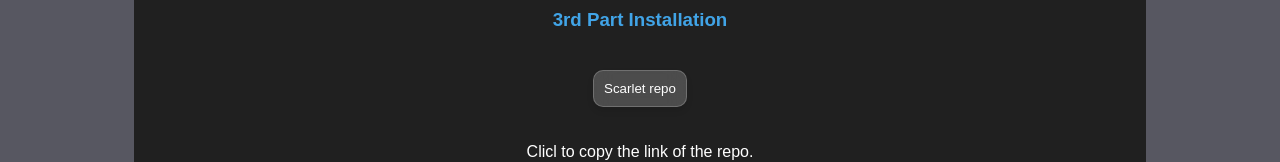
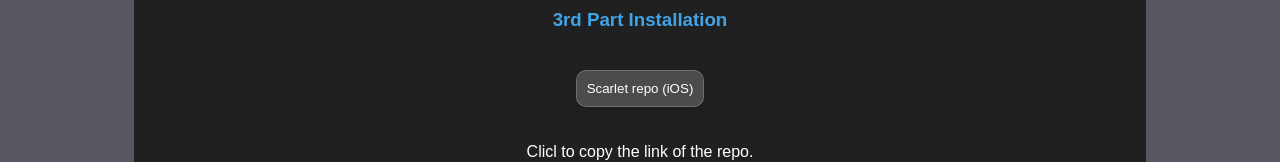
Before and after one commit to cranci1/myWaifu2D, a plain HTML site: page index.html in a window 1280 px wide. Shown: the part 3208-3370 px from the top of the page. Drawn offline with Linux system fonts and the light colour scheme.

Commit message:
Update index.html

```diff
--- a/index.html
+++ b/index.html
@@ -120,7 +120,7 @@
 
         <h3>3rd Part Installation</h3>
 
-        <button class="glass-box" onclick="copyToClipboard()">Scarlet repo</button>
+        <button class="glass-box" onclick="copyToClipboard()">Scarlet repo  (iOS)</button>
         <input class="glass-box" type="text" value="http://cranci.xyz/scarlet.json" id="myInput" readonly>
 
         <p>Clicl to copy the link of the repo.</p>
```
